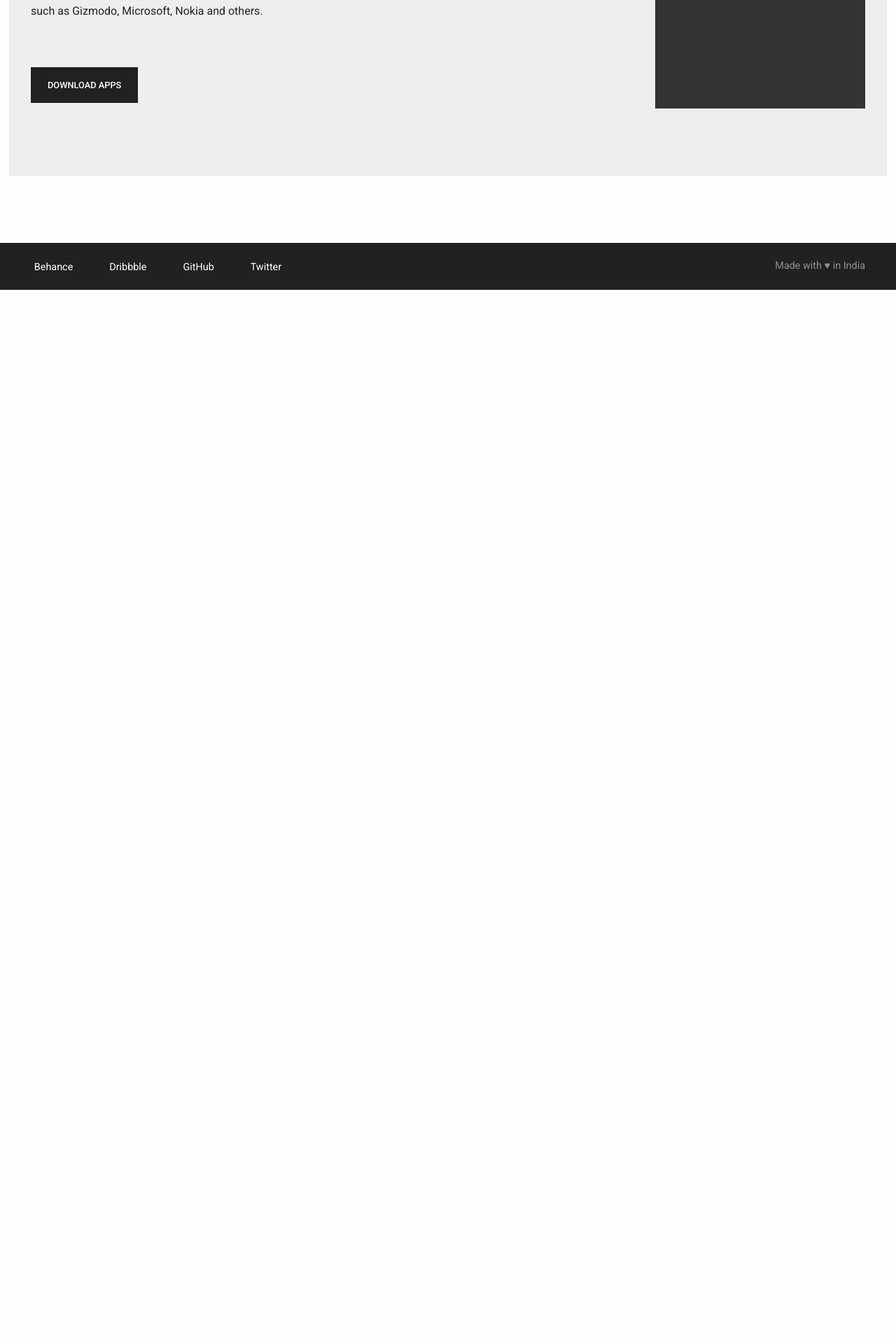
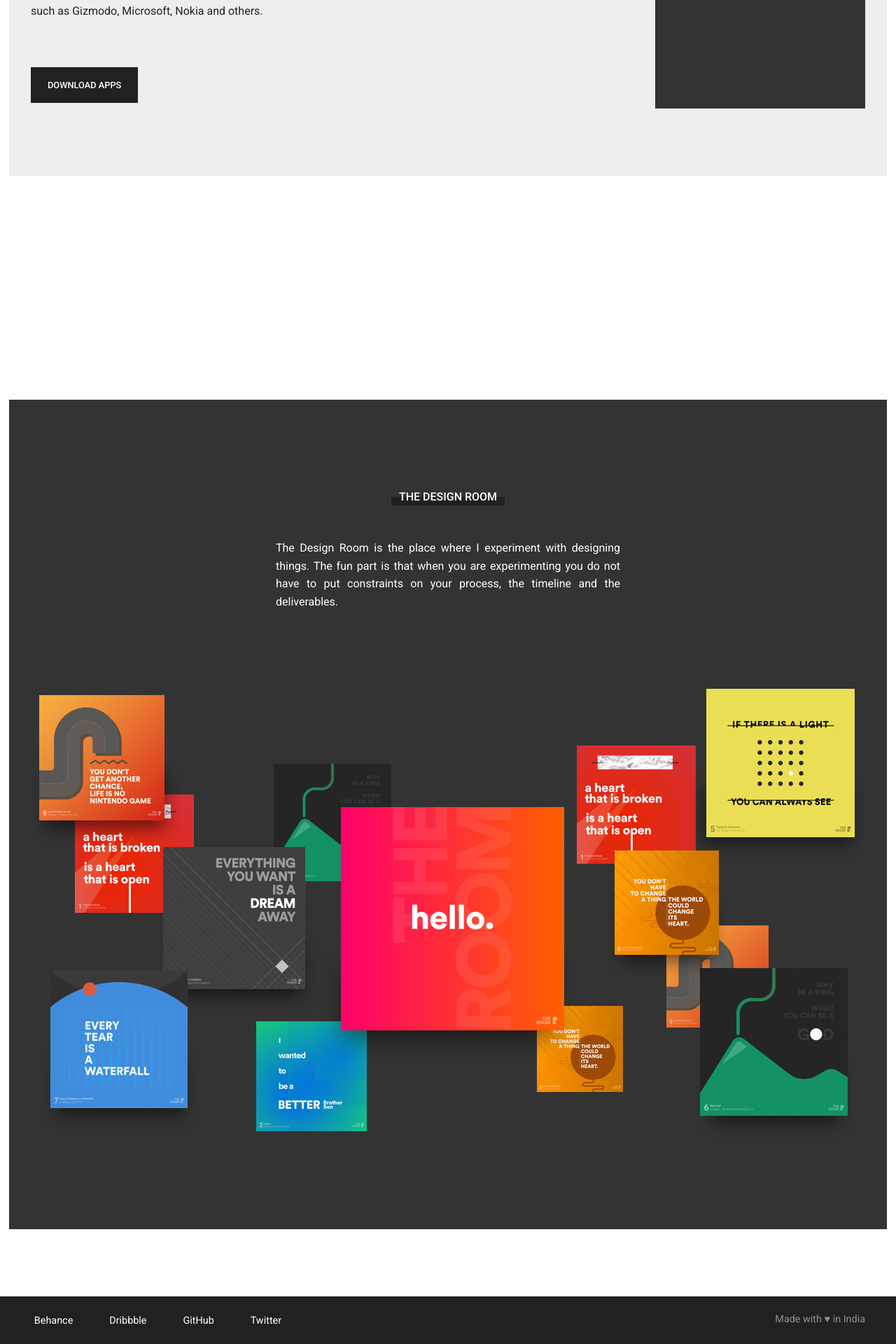
Before and after one commit to AnaghSharma/anaghsharma.github.io, a Jekyll site: the page built from index.html, in a window 1280 px wide. Shown: the part 2582-4502 px from the top of the page at 70% size. Built offline with Jekyll 4.4.1, drawn with Linux system fonts in a browser that asks for light colours; nearby versions of some CDN libraries; before the commit the page ends 2996 px from its top, so only the background shows below that.

Commit message:
Added the design room section

```diff
--- a/index.html
+++ b/index.html
@@ -43,7 +43,7 @@ keywords: design, portfolio, development, designer
     <div class="row" style="margin-top: 12rem;">
       <div class="column">
         <h6 class="text-center font-medium">SELECTED WORKS</h6>
-        <div style="width: 151px;" class="section-heading-bar"></div>
+        <div style="width: 151px;" class="section-heading-bar-light"></div>
       </div>
     </div>
     <div class="row expanded">
@@ -91,4 +91,24 @@ keywords: design, portfolio, development, designer
       </div>
     </div>
   </section>
+  <section id="room">
+    <div class="row expanded">
+      <div class="section-room-background">
+        <div class="row">
+          <div class="column">
+            <h6 class="text-center font-medium font-dark-theme">THE DESIGN ROOM</h6>
+            <div style="width: 162px;" class="section-heading-bar-dark"></div>
+          </div>
+        </div>
+        <div class="row" style="margin-top: 3rem; margin-bottom: 6rem;">
+          <div class="large-5 medium-8 small-12 large-centered medium-centered small-centered column">
+            <p class="text-justify font-dark-theme">The Design Room is the place where I experiment with designing things. The fun part is that when you are experimenting you do not have to put constraints on your process, the timeline and the deliverables. </p>
+          </div>
+        </div>
+        <div class="row expanded">
+          <img class="center-image" src="/assets/images/the-room-hero.png"></img>
+        </div>
+      </div>
+    </div>
+  </section>
 </section>
```
Also changed, not shown: scss/_custom.scss (+29 -1 lines), assets/images/the-room-hero.png (added), css/app.css.
